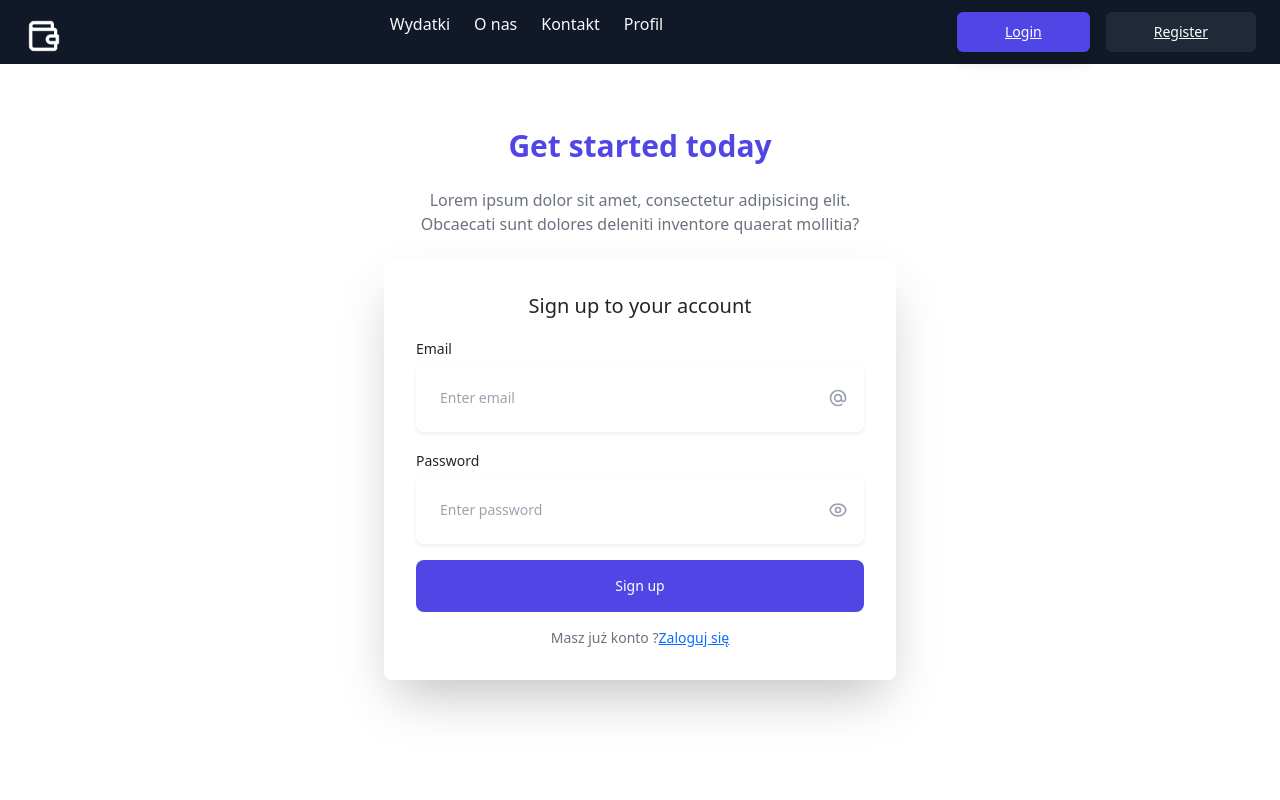
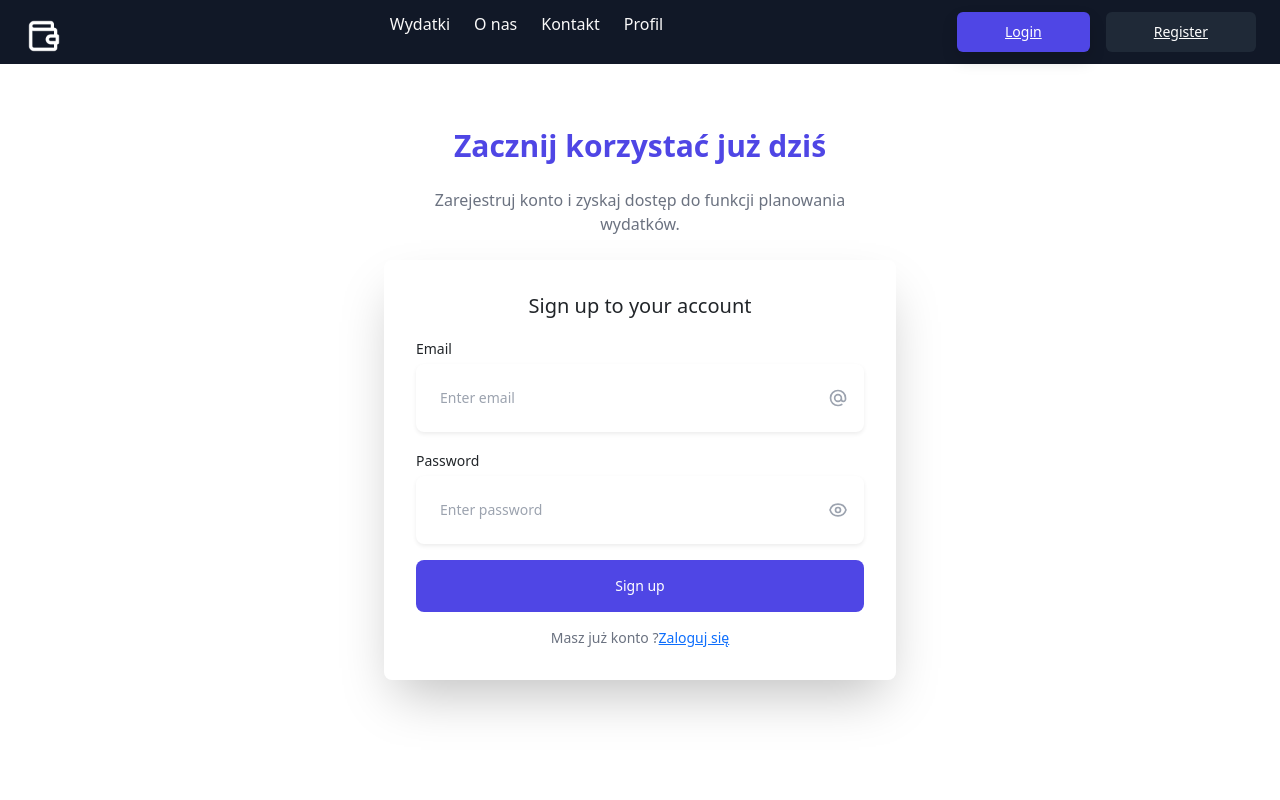
Before and after one commit to cukier91/home_budget, a React (Create React App) app: page /register in a window 1280 px wide. Shown: the top 800 px of the page. Built offline with nearby package versions, Linux system fonts and the light colour scheme; no server answers; a web font is replaced by a local one.

Commit message:
register page modification

```diff
--- a/src/components/RegisterPage/RegisterPage.tsx
+++ b/src/components/RegisterPage/RegisterPage.tsx
@@ -34,11 +34,10 @@ export default function RegisterPage() {
 		<div className="max-w-screen-xl px-4 py-16 mx-auto sm:px-6 lg:px-8">
 			<div className="max-w-lg mx-auto">
 				<h1 className="text-2xl font-bold text-center text-indigo-600 sm:text-3xl">
-					Get started today
+					Zacznij korzystać już dziś
 				</h1>
 				<p className="max-w-md mx-auto mt-4 text-center text-gray-500">
-					Lorem ipsum dolor sit amet, consectetur adipisicing elit. Obcaecati
-					sunt dolores deleniti inventore quaerat mollitia?
+					Zarejestruj konto i zyskaj dostęp do funkcji planowania wydatków.
 				</p>
 
 				<form
--- a/src/components/UserDataPage/ChartComponent/ChartComponent.module.css
+++ b/src/components/UserDataPage/ChartComponent/ChartComponent.module.css
@@ -9,7 +9,7 @@
 	width: 50vw;
 	height: 80vh;
 	margin-bottom: 5%;
-	padding: 1%;
+	padding: 3%;
 }
 
 .chart h1 {
@@ -33,19 +33,19 @@
 	.chart {
 		flex-direction: column;
 		justify-content: center;
-		width: 100vw;
+		width: 60vw;
 		height: 60vw;
-		padding: 2%;
-		margin-top: 140vh;
+		padding: 12%;
+
 	}
 }
 @media only screen and (min-height: 430px) and (max-height: 620px) {
 	.chart {
 		flex-direction: column;
 		justify-content: center;
-		width: 100vw;
+		width: 70vw;
 		height: 80vw;
-		padding: 2%;
-		margin-top: 15%;
+		padding: 12%;
+
 	}
 }
--- a/src/components/UserDataPage/ChartComponent/ChartComponent.tsx
+++ b/src/components/UserDataPage/ChartComponent/ChartComponent.tsx
@@ -1,6 +1,6 @@
 import React, { useEffect, useState } from 'react';
 import 'chart.js/auto';
-import { Doughnut } from 'react-chartjs-2';
+import { Doughnut, Bar } from 'react-chartjs-2';
 import { Chart as ChartJS, ArcElement, Tooltip, Legend } from 'chart.js';
 import style from '../ChartComponent/ChartComponent.module.css';
 import { useParams } from 'react-router-dom';
@@ -68,6 +68,7 @@ export default function ChartComponent() {
 	}
 
 	return (
+		<>
 			<div className={style.chart_wrapper}>
 				<div className={style.chart}>
 					<h1 className="md:text-2xl sm:text-m">Wydatki miesięczne </h1>
@@ -133,5 +134,6 @@ export default function ChartComponent() {
 					/>
 				</div>
 			</div>
+		</>
 	);
 }
```
Lines whose indentation alone changed are shown as unchanged.
